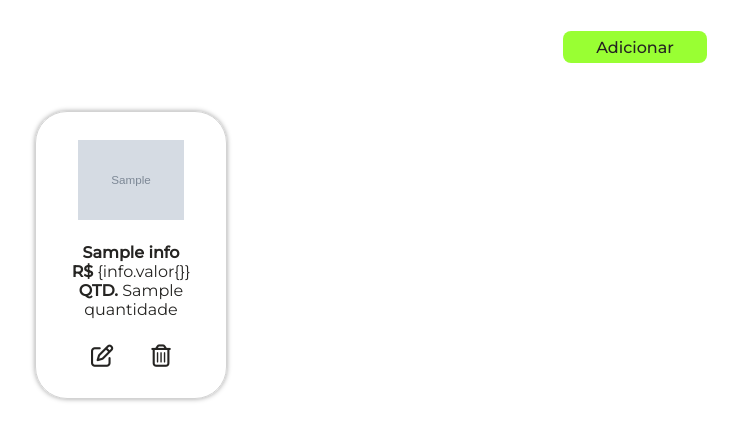
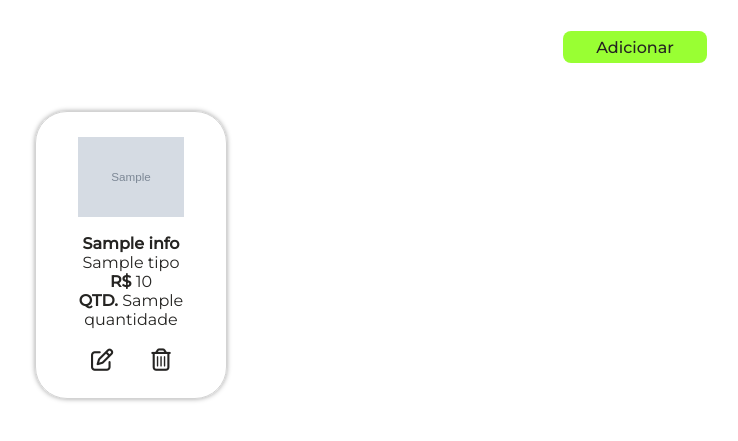
Before and after one commit to EvertonSerpa/Projeto-Cat-logo, a Python web app: template templates/catalago.html in a window 1280 px wide. Shown: the part 97-538 px from the top of the page, without its empty margins (509-1247 px from the left). Run offline with Jinja, Linux system fonts and the light colour scheme; the template is opened without the code that fills it: most values are stand-ins (such as "Sample title", 1, 10 or a date in 2020); grey boxes marked "Sample" are stand-in pictures; some libraries are stand-ins or nearby versions.

Commit message:
Alguma correçoes nas variaveis lidas pelo jinja

```diff
--- a/templates/catalago.html
+++ b/templates/catalago.html
@@ -32,10 +32,11 @@
             <main class="catalogo">
                 {% for info in infos %}
                 <div class="card">
-                    <img src="{{info.image}}" alt="Imagem {{info.nome}}">
+                    <img src="{{info.imagem}}" alt="Imagem {{info.nome}}">
                     <div class="infos">
                         <p class="title">{{info.nome}}</p>
-                        <p><strong>R$</strong> {info.valor{}}</p>
+                        <p>{{info.tipo}}</p>
+                        <p><strong>R$</strong> {{info.valor}}</p>
                         <p><strong>QTD.</strong> {{info.quantidade}}</p>
                     </div>
                     <div class="icons">
```
